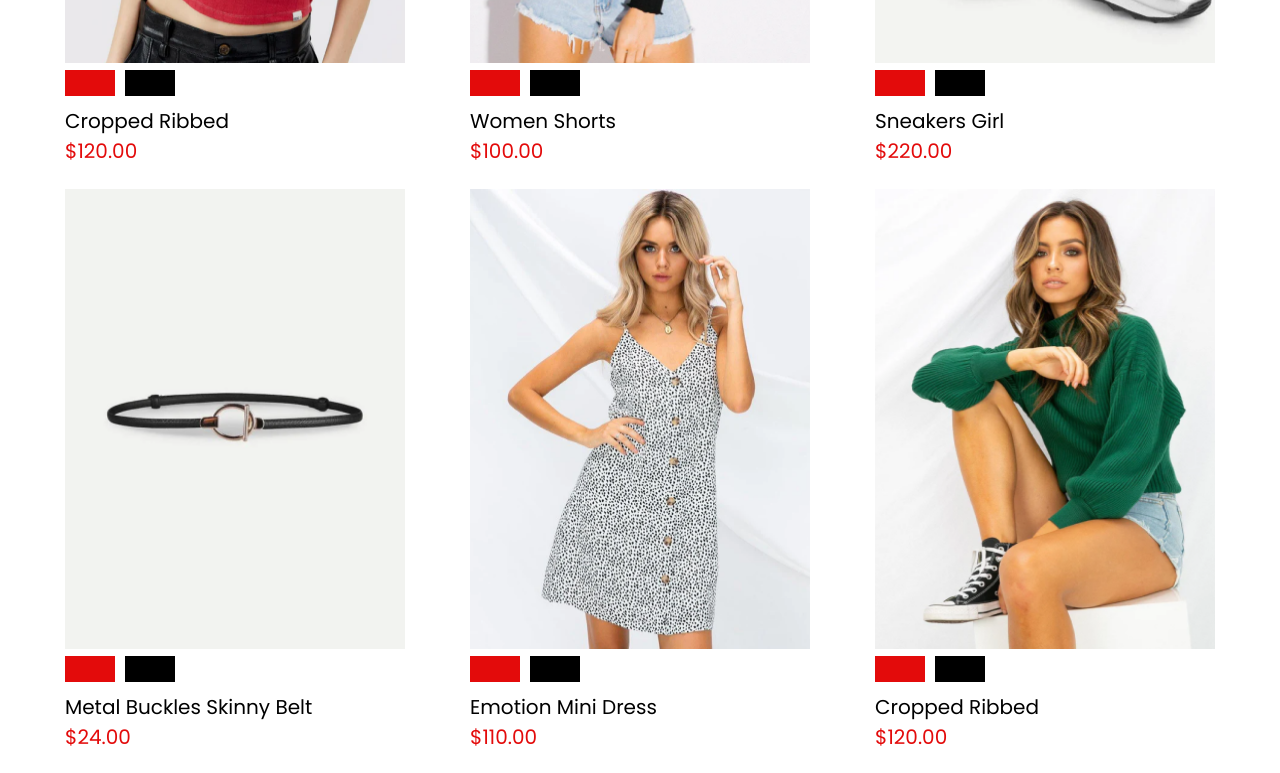
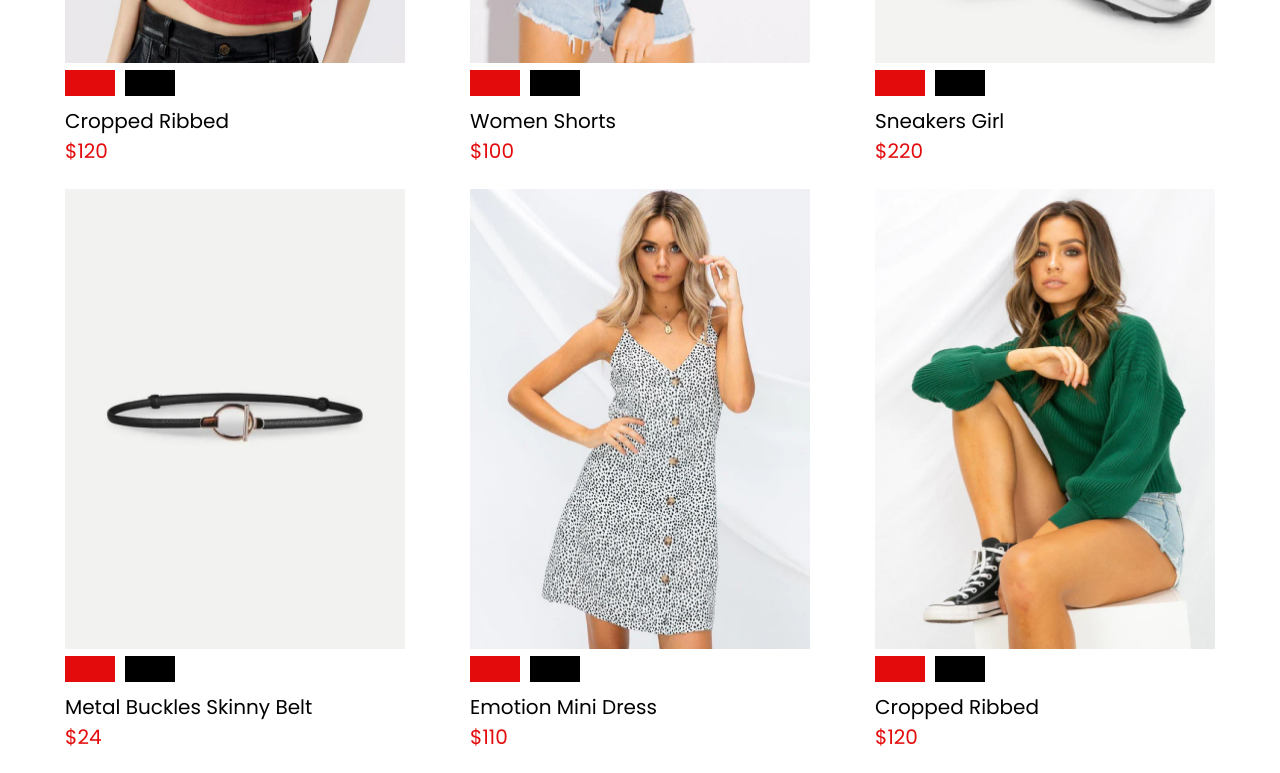
Before and after one commit to SokChanmakara/Rumtum, a Vue app: page / in a window 1280 px wide. Shown: the part 2260-3033 px from the top of the page. Built offline with nearby package versions, Linux system fonts and the light colour scheme.

Commit message:
finish add to cart and checkout

```diff
--- a/src/components/CartPage/Cart.vue
+++ b/src/components/CartPage/Cart.vue
@@ -23,9 +23,9 @@
           </tr>
         </thead>
         <tbody>
-          <tr v-for="item in cartItems" :key="item.id">
+          <tr v-for="item in productStore.cart" :key="item.id">
             <td class="prod">
-              <img :src="item.image" :alt="item.name" class="img">
+              <img :src="item.images" :alt="item.name" class="img">
               <div class="info">
                 <h3>{{ item.name }}</h3>
                 <p>Color: {{ item.color }}</p>
@@ -103,7 +103,9 @@
   </template>
 
   <script setup>
+  import { useProductStore } from '@/stores/product'
   import { ref, computed } from 'vue'
+  const productStore = useProductStore();
 
   const cartItems = ref([
     {
--- a/src/components/ProductList.vue
+++ b/src/components/ProductList.vue
@@ -9,7 +9,7 @@
                 </div>
                 <p>{{ isInWishlist ? 'Remove from Wishlist' : 'Add to Wishlist'}}</p>
             </div>
-            <div class="icon-text" @click="toggleMiniCart" >
+            <div class="icon-text" @click="toggleMiniCart(product)" >
                 <div class="icon">
                     <i class="pi pi-shopping-cart"></i>
                 </div>
@@ -23,7 +23,7 @@
             </div>
         </div>
         <div v-if="showMiniCart" >
-            <MiniCart @click="toggleMiniCart"/>
+            <MiniCart @close="toggleMiniCart(product)"/>
         </div>
         <img v-else :src="isHovered ? Himage : images" :alt="name" @mouseenter="isHovered = true" @mouseleave="isHovered = false">
         <div class="color-picker">
@@ -33,12 +33,13 @@
         </div>
         <div class="name">
             <p>{{name}}</p>
-            <p id="price">{{ price }}</p>
+            <p id="price">${{ price }}</p>
         </div>
     </div>
 </template>
 
 <script>
+import { useProductStore } from '@/stores/product';
 import MiniCart from './MiniCartPage/MiniCart.vue';
 import { useWishlistStore } from '@/stores/wishlist';
 import { computed } from 'vue';
@@ -77,7 +78,8 @@ export default {
         Himage: {
             type: String,
             required:false
-        }
+        },
+        product: Object,
     },
     data() {
         return {
@@ -87,6 +89,7 @@ export default {
         };
     },
     setup(props){
+        const productStore = useProductStore();
         const wishlistStore = useWishlistStore();
         const isInWishlist = computed (() =>
             wishlistStore.wishlist.some(item => item.id === props.id)
@@ -95,7 +98,7 @@ export default {
             const product = {
                 id: props.id,
                 name: props.name,
-                price: parseFloat(props.price.replace('$', '')),
+                price: parseFloat(String(props.price).replace('$', '')),
                 image: props.images,
                 colors: [props.pri_color, props.sec_color, props.ter_color].filter(Boolean)
             };
@@ -107,11 +110,13 @@ export default {
         };
         return {
             toggleWishList,
-            isInWishlist
+            isInWishlist,
+            productStore,
         }
     },
     methods:{
-        toggleMiniCart(){
+        toggleMiniCart(item){
+            this.productStore.addCart(item)
             this.showMiniCart = !this.showMiniCart;
         }
     },
--- a/src/components/ProductPage/Product_Page1.vue
+++ b/src/components/ProductPage/Product_Page1.vue
@@ -97,7 +97,7 @@
   </div>
 </template>
 
-<script>
+<script setup>
 import { ref } from 'vue'
 
 const selectedImage = ref(0)
--- /dev/null
+++ b/src/stores/cart.js
@@ -0,0 +1 @@
+import { defineStore } from "pinia";
--- a/src/stores/product.js
+++ b/src/stores/product.js
@@ -0,0 +1,21 @@
+import { defineStore } from "pinia";
+
+export const useProductStore = defineStore('products', {
+    state: () => ({
+        cart: [],
+        mapCartProduct: {}
+    }),
+    actions: {
+        addCart(item) {
+            console.log(this.mapCartProduct[item.id])
+            if(this.mapCartProduct[item.id]) {
+                return
+            }
+            console.log("after check",this.mapCartProduct[item.id])
+
+            this.mapCartProduct[item.id] = true
+            this.cart.push(item)
+            console.log(this.cart)
+        }
+    }
+})
--- a/src/views/HomeView.vue
+++ b/src/views/HomeView.vue
@@ -14,6 +14,7 @@
             :images="product.images"
             :Himage="product.Himage"
             :key="product.name"
+            :product="product"
             />
     </div>
 
@@ -49,19 +50,19 @@
     const cards = ref([
         {
             title: 'Walk In Style',
-            image: "../src/assets/images/card1.png"
+            image: "/src/assets/images/card1.png"
         },
         {
             title: 'Dress In Style',
-            image: "../src/assets/images/card2.png"
+            image: "/src/assets/images/card2.png"
         },
         {
             title: 'Stand In Style',
-            image: "../src/assets/images/card3.png"
+            image: "/src/assets/images/card3.png"
         },
         {
             title: 'Pair In Style',
-            image: "../src/assets/images/card4.png"
+            image: "/src/assets/images/card4.png"
         }
     ]);
 
@@ -69,143 +70,153 @@
         {
             id: "1",
             name: 'Cropped Ribbed',
-            price: '$120.00',
+            quantity: 5,
+            price: 120.00,
             pri_color: '#E30B0B',
             sec_color: '#000000',
             // ter_color: '#115C1E',
-            images: "../src/assets/images/Product1.png",
-            Himage: "../src/assets/images/Productone.png"
+            images: "/src/assets/images/Product1.png",
+            Himage: "/src/assets/images/Productone.png"
         },
         {
             id: "2",
             name: 'Women Shorts',
-            price: '$100.00',
+            price: 100.00,
+            quantity: 10,
             pri_color: '#E30B0B',
             sec_color: '#000000',
             // ter_color: '#115C1E',
-            images: "../src/assets/images/Product2.png",
-            Himage: "../src/assets/images/Producttwo.png"
+            images: "/src/assets/images/Product2.png",
+            Himage: "/src/assets/images/Producttwo.png"
         },
         {
             id: "3",
             name: 'Sneakers Girl',
-            price: '$220.00',
+            price: 220.00,
+            quantity: 2,
             pri_color: '#E30B0B',
             sec_color: '#000000',
             ter_color: '#115C1E',
-            images: "../src/assets/images/Product3.png",
-            Himage: "../src/assets/images/Productthree.png"
+            images: "/src/assets/images/Product3.png",
+            Himage: "/src/assets/images/Productthree.png"
         },
         {
             id: "4",
             name: 'Metal Buckles Skinny Belt',
-            price: '$24.00',
+            price: 24.00,
+            quantity:1,
             pri_color: '#E30B0B',
             sec_color: '#000000',
             // ter_color: '#115C1E',
-            images: "../src/assets/images/Product4.png",
-            Himage: "../src/assets/images/Productfour.png"
+            images: "/src/assets/images/Product4.png",
+            Himage: "/src/assets/images/Productfour.png"
         },
         {
             id: "5",
             name: 'Emotion Mini Dress',
-            price: '$110.00',
+            price: 110.00,
+            quantity:1,
             pri_color: '#E30B0B',
             sec_color: '#000000',
             // ter_color: '#115C1E',
-            images: "../src/assets/images/Product5.png",
-            Himage: "../src/assets/images/Productfive.png"
+            images: "/src/assets/images/Product5.png",
+            Himage: "/src/assets/images/Productfive.png"
         },
         {
             id: "6",
             name: 'Cropped Ribbed',
-            price: '$120.00',
+            price: 120.00,
+            quantity:1,
             pri_color: '#E30B0B',
             sec_color: '#000000',
             // ter_color: '#115C1E',
-            images: "../src/assets/images/Product6.png",
-            Himage: "../src/assets/images/Productsix.png"
+            images: "/src/assets/images/Product6.png",
+            Himage: "/src/assets/images/Productsix.png"
         },
         {
             id: "7",
             name: 'Women Shorts',
-            price: '$100.00',
+            price: 100.00,
+            quantity:1,
             pri_color: '#E30B0B',
             sec_color: '#000000',
             // ter_color: '#115C1E',
-            images: "../src/assets/images/Product7.png",
-            Himage: "../src/assets/images/Productseven.png"
+            images: "/src/assets/images/Product7.png",
+            Himage: "/src/assets/images/Productseven.png"
         },
         {
             id: "8",
             name: 'Sneakers Girl',
-            price: '$220.00',
+            price: 220.00,
+            quantity:1,
             pri_color: '#E30B0B',
             sec_color: '#000000',
             ter_color: '#115C1E',
-            images: "../src/assets/images/Product8.png",
-            Himage: "../src/assets/images/Producteight.png"
+            images: "/src/assets/images/Product8.png",
+            Himage: "/src/assets/images/Producteight.png"
         },
         {
             id: "9",
             name: 'Metal Buckles Skinny Belt',
-            price: '$24.00',
+            price: 24.00,
+            quantity:1,
             pri_color: '#E30B0B',
             sec_color: '#000000',
             // ter_color: '#115C1E',
-            images: "../src/assets/images/Product9.png",
-            Himage: "../src/assets/images/Productnine.png"
+            images: "/src/assets/images/Product9.png",
+            Himage: "/src/assets/images/Productnine.png"
         },
         {
             id: "10",
             name: 'Emotion Mini Dress',
-            price: '$110.00',
+            price: 110.00,
+            quantity:1,
             pri_color: '#E30B0B',
             sec_color: '#000000',
             // ter_color: '#115C1E',
-            images: "../src/assets/images/Product10.png",
-            Himage: "../src/assets/images/Productten.png"
+            images: "/src/assets/images/Product10.png",
+            Himage: "/src/assets/images/Productten.png"
         },
     ]);
 
     const comments = ref([
     {
-      avatar: '../src/assets/images/C1.png',
+      avatar: '/src/assets/images/C1.png',
       title: 'Feature Availability',
       text: 'This is a wonderful theme. Very easy to use. Very easy to customize. The new version has lots of great additions and is still easy to work with. Also, customer service excellent!',
       name: 'SIMON WILLIAMS',
       rating: 4
     },
     {
-      avatar: '../src/assets/images/C2.png',
+      avatar: '/src/assets/images/C2.png',
       title: 'Theme Flexibility',
       text: 'This is a wonderful theme. Very easy to use. Very easy to customize. The new version has lots of great additions and is still easy to work with. Also, customer service excellent!',
       name: 'ROSSY OGAWA',
       rating: 4
     },
     {
-      avatar: '../src/assets/images/C3.png',
+      avatar: '/src/assets/images/C3.png',
       title: 'Incredible UI/UX',
       text: 'This is a wonderful theme. Very easy to use. Very easy to customize. The new version has lots of great additions and is still easy to work with. Also, customer service excellent!',
       name: 'AUTHOR\'S NAME',
       rating: 3
     },
     {
-      avatar: '../src/assets/images/C4.png',
+      avatar: '/src/assets/images/C4.png',
       title: 'Excellent Support',
       text: 'The customer support for this theme is outstanding. Quick responses and always helpful. It\'s refreshing to see such dedication to customer satisfaction.',
       name: 'EMMA JOHNSON',
       rating: 5
     },
     {
-      avatar: '../src/assets/images/C5.png',
+      avatar: '/src/assets/images/C5.png',
       title: 'Great Performance',
       text: 'I\'m impressed with how fast and smooth this theme runs. It\'s clear that a lot of optimization work has gone into it. My website has never been faster!',
       name: 'MICHAEL CHEN',
       rating: 4
     },
     {
-      avatar: '../src/assets/images/C6.png',
+      avatar: '/src/assets/images/C6.png',
       title: 'Easy Customization',
       text: 'As someone with limited coding experience, I found this theme incredibly easy to customize. The documentation is clear, and the options are intuitive.',
       name: 'SOPHIA RODRIGUEZ',
```
Also changed, not shown: src/components/CheckoutPage/Checkout.vue (+6 -5 lines), src/components/MiniCartPage/MiniCart.vue (+15 -8 lines), src/stores/counter.js (deleted, +0 -13 lines).
